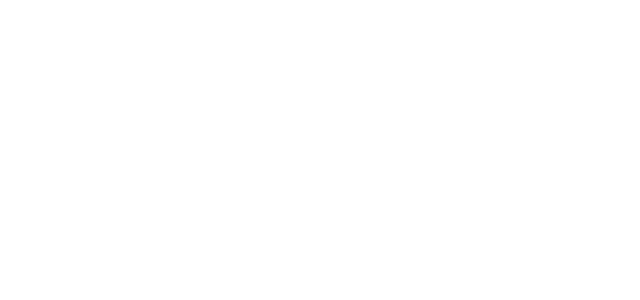
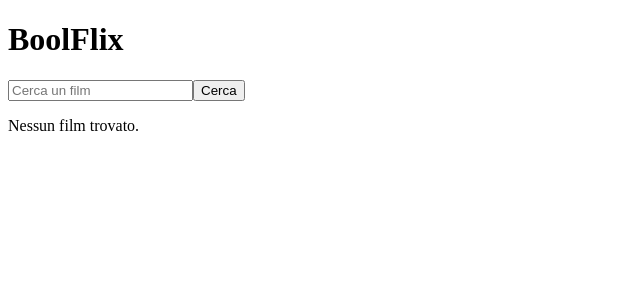
Before and after one commit to giuseppemsabino/react-boolflix, a React (Vite) app: page / in a window 1280 px wide. Shown: the top 300 px of the page, without its empty margins (0-640 px from the left). Built offline with nearby package versions, Linux system fonts and the light colour scheme.

Commit message:
mi sono dimenticato di pushare, scusate, funzioannte, senza stile

```diff
--- a/src/App.jsx
+++ b/src/App.jsx
@@ -1,24 +1,62 @@
-import { BrowserRouter, Route, Routes } from "react-router-dom"
-import { MovieContextProvider } from "./context/MovieContext"
-//layout
+import React, { useContext, useState } from 'react';
+import { MovieContext, MovieProvider } from './context/MovieContext';
 
-//contexts
+const SearchBar = () => {
+  const [query, setQuery] = useState('');
+  const { fetchMovies } = useContext(MovieContext);
 
-//pages
-
-
-function App() {
-
+  const handleSearch = () => {
+    fetchMovies(query);
+  };
 
   return (
-  <MovieContextProvider>
-   <BrowserRouter>
-   <Routes>
+    <div>
+      <input
+        type="text"
+        value={query}
+        onChange={(e) => setQuery(e.target.value)}
+        placeholder="Cerca un film"
+      />
+      <button onClick={handleSearch}>Cerca</button>
+    </div>
+  );
+};
 
-   </Routes>
-   </BrowserRouter>
-   </MovieContextProvider>
-  )
-}
+const MovieList = () => {
+  const { movies, loading } = useContext(MovieContext);
 
-export default App
+  if (loading) {
+    return <p>Caricamento in corso...</p>;
+  }
+
+  return (
+    <div>
+      {movies.length > 0 ? (
+        movies.map((movie) => (
+          <div key={movie.id}>
+            <h3>{movie.title}</h3>
+            <p>{movie.original_title}</p>
+            <p>{movie.language}</p>
+            <p>{movie.vote_average}</p>
+          </div>
+        ))
+      ) : (
+        <p>Nessun film trovato.</p>
+      )}
+    </div>
+  );
+};
+
+const App = () => {
+  return (
+    <MovieProvider>  {/* Avvolge tutto nel provider */}
+      <div>
+        <h1>BoolFlix</h1>
+        <SearchBar />
+        <MovieList />
+      </div>
+    </MovieProvider>
+  );
+};
+
+export default App;
--- a/src/context/MovieContext.jsx
+++ b/src/context/MovieContext.jsx
@@ -1,24 +1,41 @@
-import { Children, createContext, useContext, useEffect, useState } from "react";
+import React, { createContext, useState } from 'react';
 
-//apis
+const API_KEY = import.meta.env.VITE_API_KEY;
+const BASE_URL = import.meta.env.VITE_BASE_URL;
 
+// Creiamo il contesto
+export const MovieContext = createContext();
 
+export const MovieProvider = ({ children }) => {
+  const [movies, setMovies] = useState([]);
+  const [loading, setLoading] = useState(false);
 
+  const fetchMovies = (query) => {
+    setLoading(true);
+    fetch(`${BASE_URL}/search/movie?api_key=${API_KEY}&query=${query}&language=it-IT`)
+      .then((response) => {
+        if (!response.ok) {
+          throw new Error('Errore nella risposta dell\'API');
+        }
+        return response.json();
+      })
+      .then((data) => {
+        setMovies(data.results || []);
+      })
+      .catch((error) => {
+        console.error('Errore nella fetch dei film:', error);
+        setMovies([]);
+      })
+      .finally(() => {
+        setLoading(false);
+      });
+  };
 
-//creo il context
+  const value = {
+    movies,
+    loading,
+    fetchMovies,
+  };
 
-const Moviecontext = createContext();
-
-export const MovieContextProvider= ({children}) => {
-    const apiKey = import.meta.env.VITE_API_KEY
-    // console.log(apiKey);
-
-    const [movieData, setMoviedata] = useState({movies : []})
-
-
-    useEffect(()=> {
-
-    });
-
-    const fetchMovies = () =>{}
-}
+  return <MovieContext.Provider value={value}>{children}</MovieContext.Provider>;
+};
```
Also changed, not shown: src/components/MovieCard.jsx (+33 -0 lines), src/components/MovieList.jsx (+23 -0 lines), src/components/SerachBar.jsx (+27 -0 lines), src/main.jsx (+8 -8 lines), 1 other file (tests, documents, lock files or other folders).
